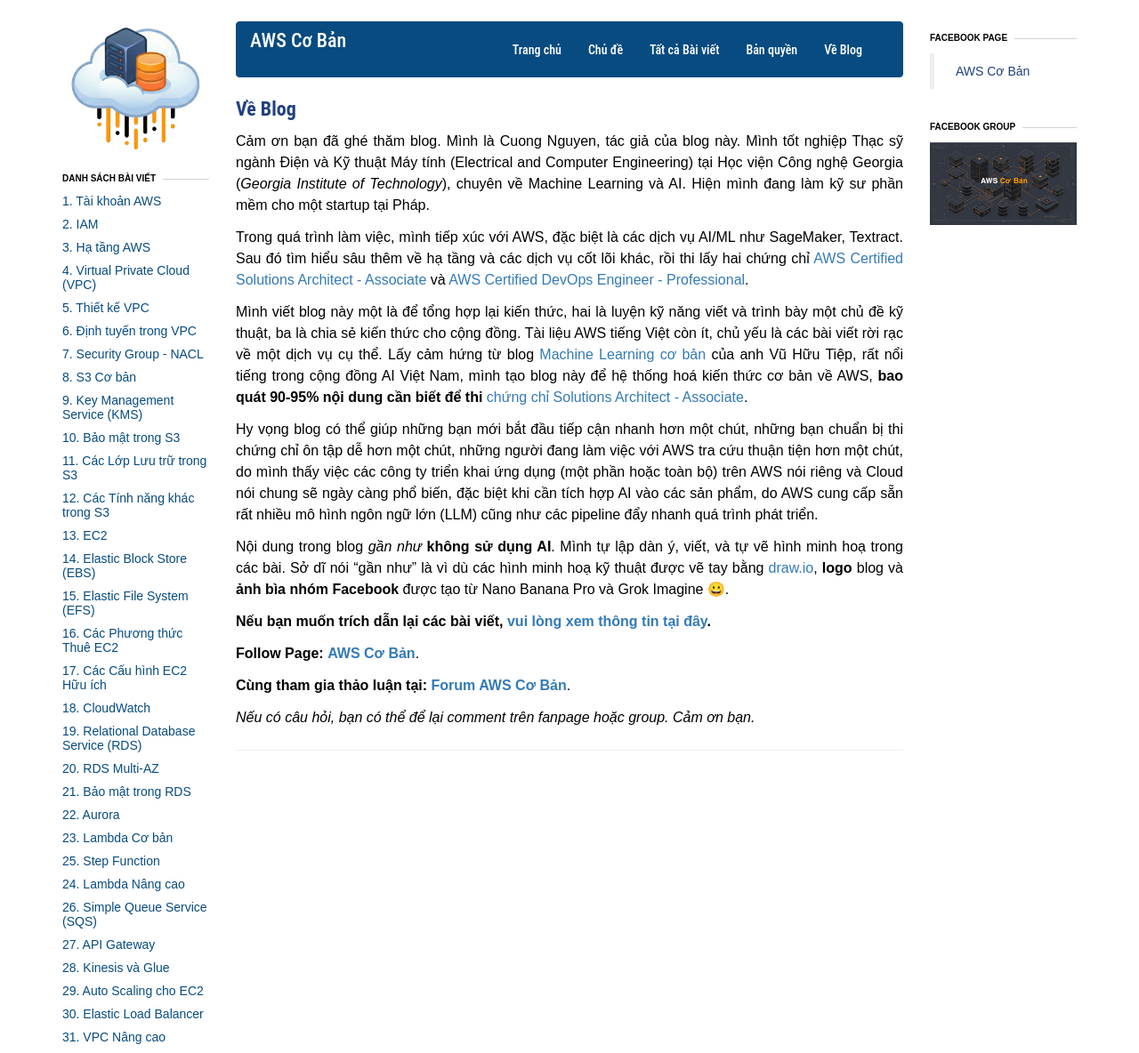
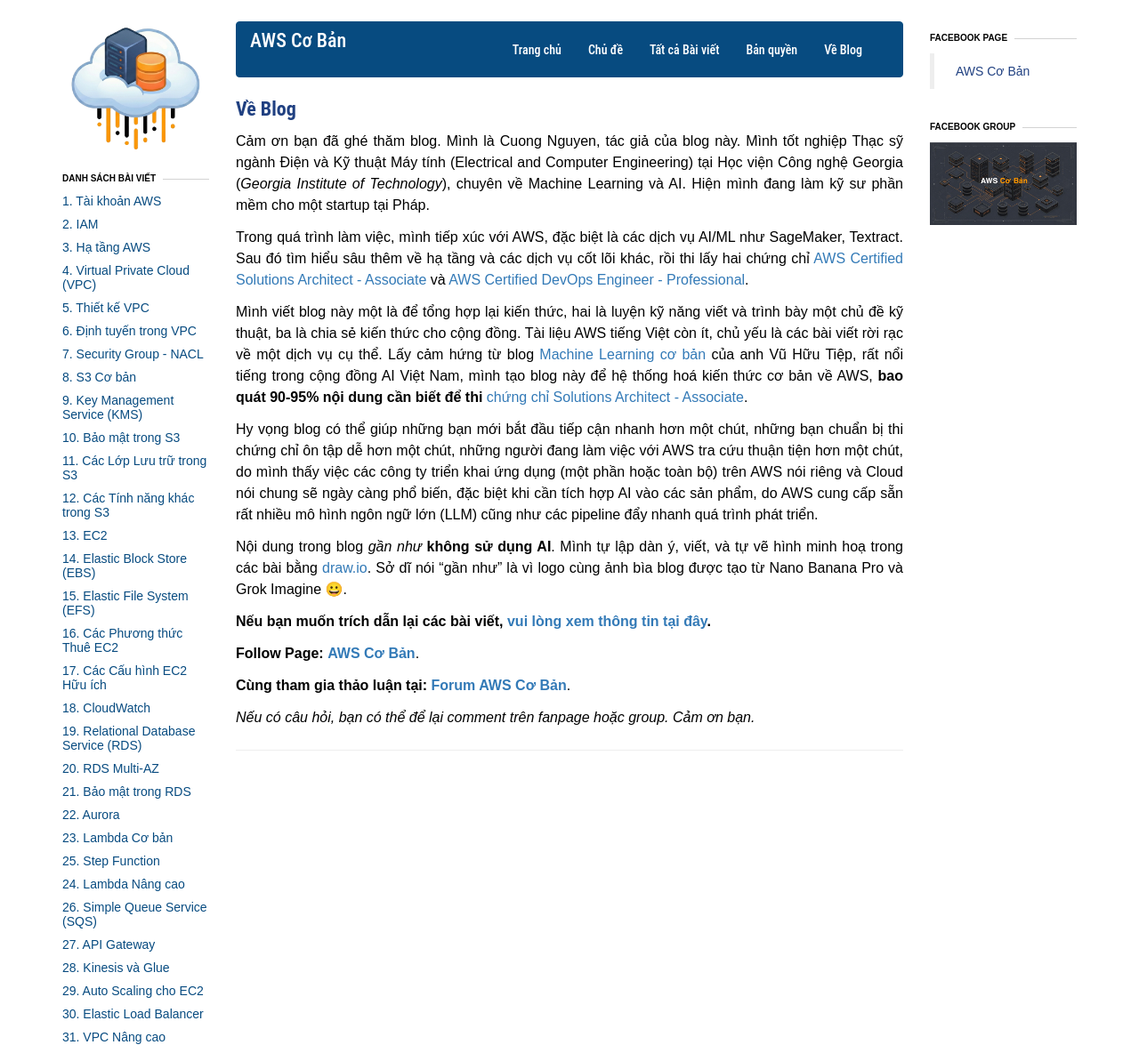
Before and after one commit to awscoban/awscoban.github.io, a Jekyll site: the page built from about.md, in a window 1280 px wide. Shown: the whole page at 89% size. Built offline with Jekyll 4.4.1, drawn with Linux system fonts in a browser that asks for light colours; nearby versions of some CDN libraries; comment, search, counter and statistics services are not loaded.

Commit message:
chore: minor update

```diff
--- a/about.md
+++ b/about.md
@@ -13,7 +13,7 @@
 
 Hy vọng blog có thể giúp những bạn mới bắt đầu tiếp cận nhanh hơn một chút, những bạn chuẩn bị thi chứng chỉ ôn tập dễ hơn một chút, những người đang làm việc với AWS tra cứu thuận tiện hơn một chút, do mình thấy việc các công ty triển khai ứng dụng (một phần hoặc toàn bộ) trên AWS nói riêng và Cloud nói chung sẽ ngày càng phổ biến, đặc biệt khi cần tích hợp AI vào các sản phẩm, do AWS cung cấp sẵn rất nhiều mô hình ngôn ngữ lớn (LLM) cũng như các pipeline đẩy nhanh quá trình phát triển.
 
-Nội dung trong blog *gần như* **không sử dụng AI**. Mình tự lập dàn ý, viết, và tự vẽ hình minh hoạ trong các bài. Sở dĩ nói "gần như" là vì dù các hình minh hoạ kỹ thuật được vẽ tay bằng [draw.io](https://www.drawio.com/), **logo** blog và **ảnh bìa nhóm Facebook** được tạo từ Nano Banana Pro và Grok Imagine 😀.
+Nội dung trong blog *gần như* **không sử dụng AI**. Mình tự lập dàn ý, viết, và tự vẽ hình minh hoạ trong các bài bằng [draw.io](https://www.drawio.com/). Sở dĩ nói "gần như" là vì logo cùng ảnh bìa blog được tạo từ Nano Banana Pro và Grok Imagine 😀.
 
 
 **Nếu bạn muốn trích dẫn lại các bài viết, [vui lòng xem thông tin tại đây](/copyrights/).**
```
